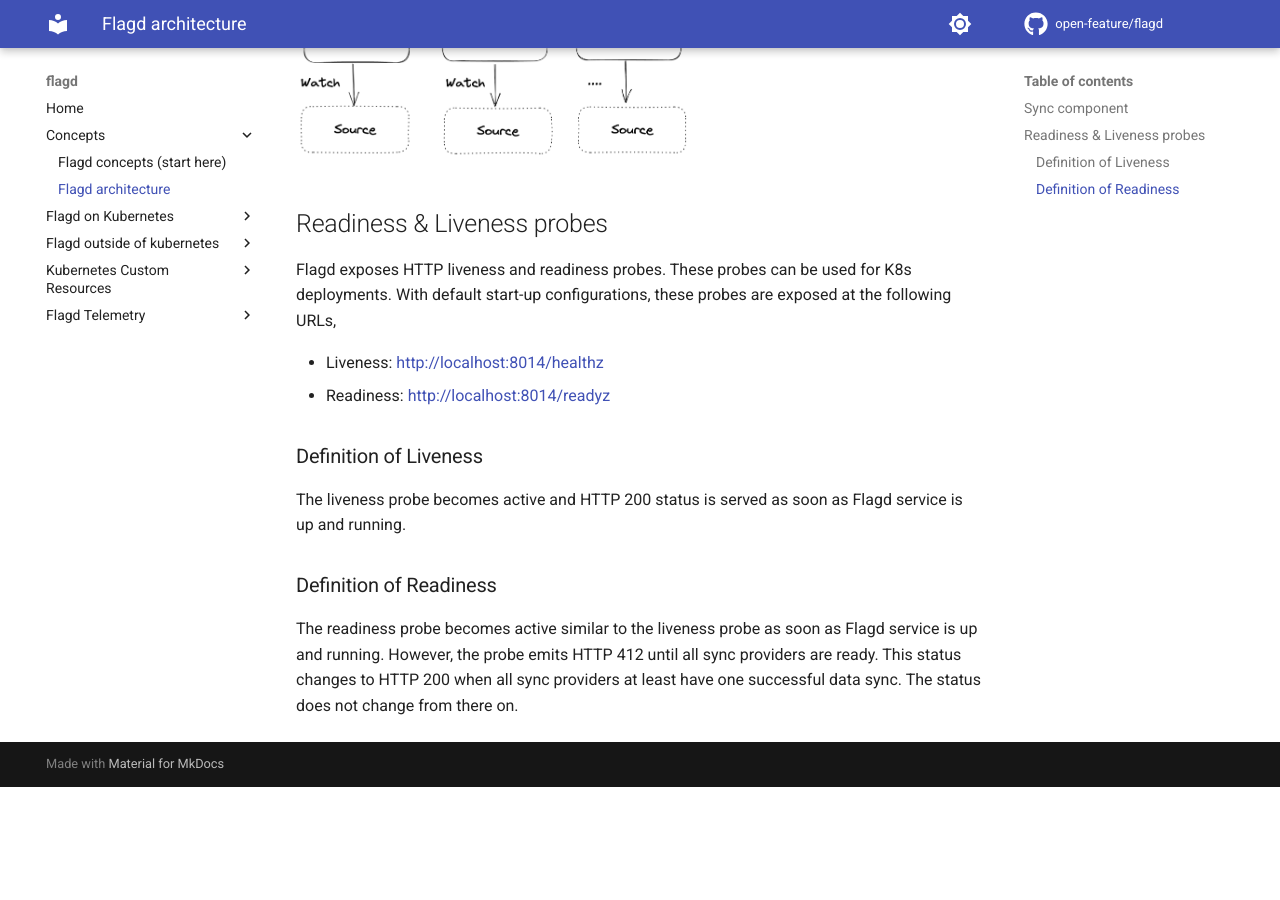
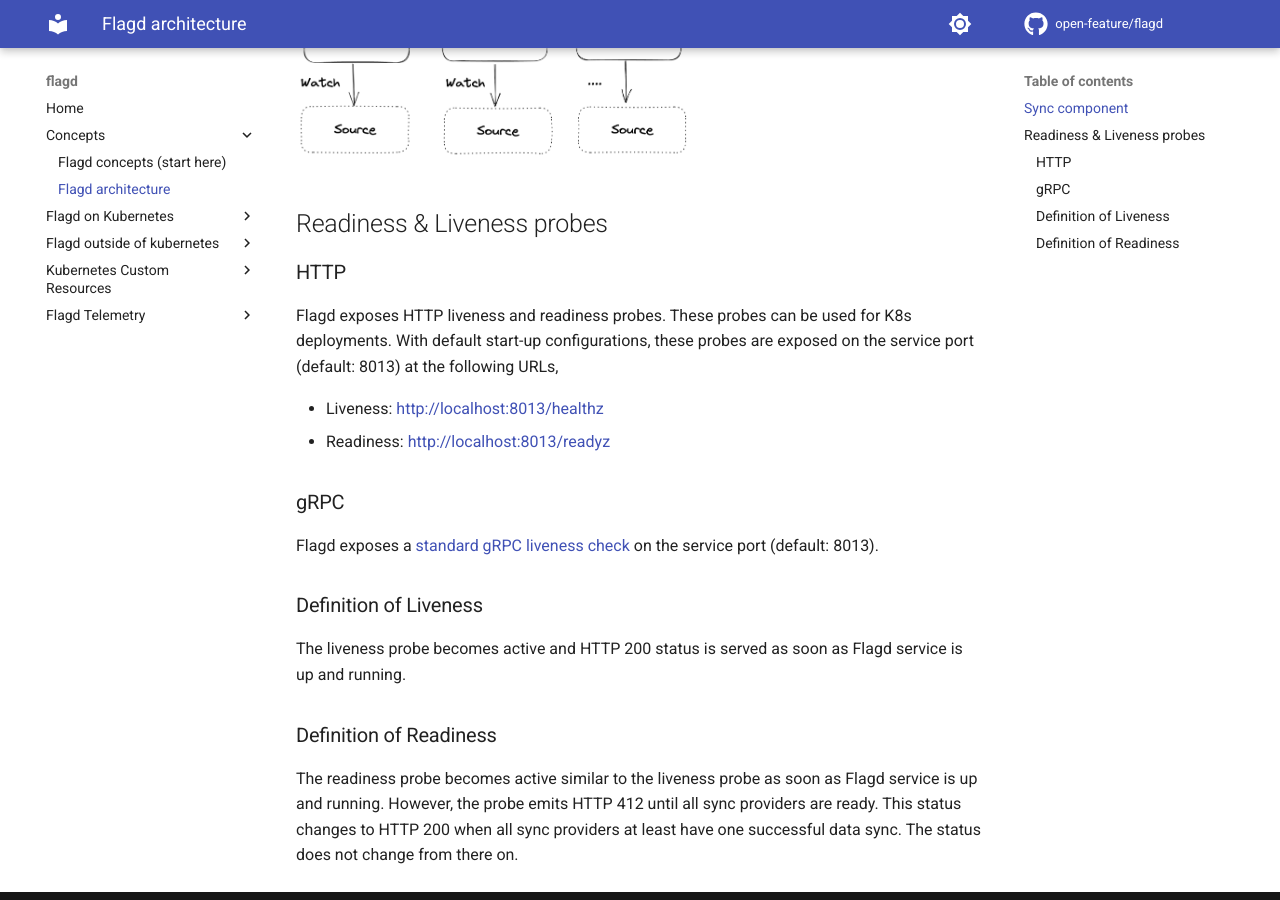
Before and after one commit to open-feature/flagd, an MkDocs documentation site: the page built from web-docs/concepts/architecture.md, in a window 1280 px wide and 900 px high, scrolled down 1608 px. Built offline with MkDocs 1.6.1 and Material for MkDocs 9.7.7, drawn with Linux system fonts in a browser that asks for light colours; comment, search, counter and statistics services are not loaded; before the commit the page ends 2395 px from its top, so only the background shows below that.

Commit message:
fixup: more doc
Signed-off-by: Todd Baert <todd.baert@dynatrace.com>

```diff
--- a/web-docs/concepts/architecture.md
+++ b/web-docs/concepts/architecture.md
@@ -33,13 +33,18 @@
 
 ## Readiness & Liveness probes
 
+### HTTP
+
 Flagd exposes HTTP liveness and readiness probes.
 These probes can be used for K8s deployments.
-With default
-start-up configurations, these probes are exposed at the following URLs,
+With default start-up configurations, these probes are exposed on the service port (default: 8013) at the following URLs,
 
-- Liveness: <http://localhost:8014/healthz>
-- Readiness: <http://localhost:8014/readyz>
+- Liveness: <http://localhost:8013/healthz>
+- Readiness: <http://localhost:8013/readyz>
+
+### gRPC
+
+Flagd exposes a [standard gRPC liveness check](https://github.com/grpc/grpc/blob/master/doc/health-checking.md) on the service port (default: 8013).
 
 ### Definition of Liveness
 
```
Also changed, not shown: docs/other_resources/high_level_architecture.md (+1 -1 lines), 1 other file.
